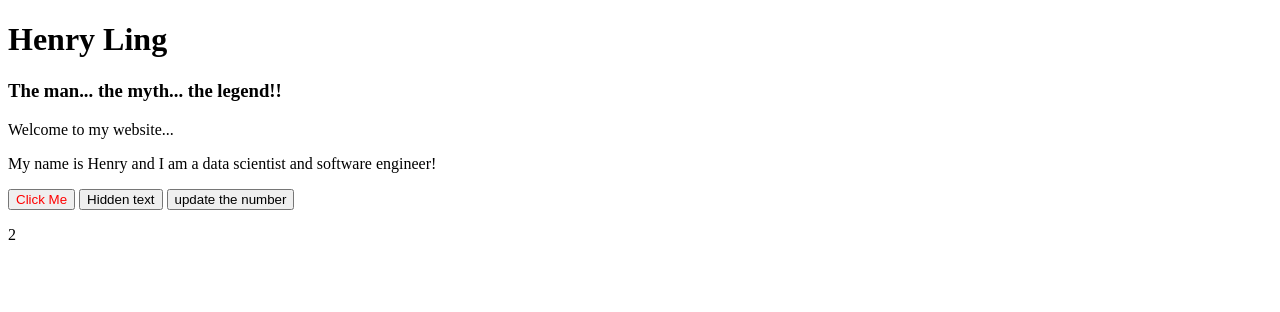
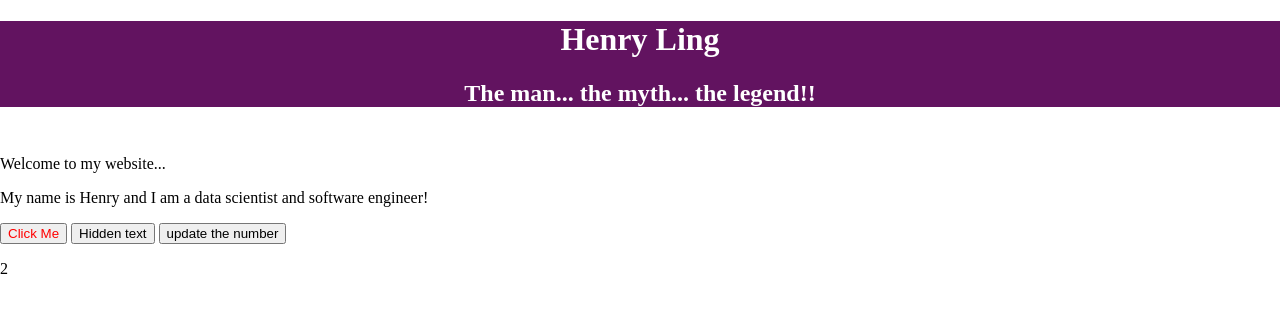
Before and after one commit to legrange271/my_website, a plain HTML site: page frontend/src/index.html in a window 1280 px wide. Drawn offline with Linux system fonts and the light colour scheme.

Commit message:
updated website to have a bit more style and flare

```diff
--- a/frontend/src/css/style.css
+++ b/frontend/src/css/style.css
@@ -8,11 +8,21 @@
 	}
 
 }
+html, body {
+	margin: 0;
+    padding: 0;
+    border: 0;
+    outline: 0;
+    font-size: 100%;
+    vertical-align: baseline;
+    background: transparent;
+    height: 100%;
+}
 
 .bubble{
 	height: max(300px, 30vw);
-	width: max(300px, 30vw);
-	background-color: rgb(33,150,243);
+	width: max(250px, 30vw);
+	background-color: #621360;
 	border-radius: 100%;
 	position: absolute;
 	left: 50%;
@@ -33,3 +43,18 @@
 #mybutton1 {
 	color: red;
 }
+
+.header{
+    position: relative;
+    top: 0;
+    left:0 ;
+    background-color: #621360;
+    width: 100%;
+    text-align: center;
+    margin-bottom: 3em;
+    color: white;
+    margin-top:  0;
+    margin-right: 0;
+    margin-left: 0;
+    padding: 0;
+}
--- a/frontend/src/index.html
+++ b/frontend/src/index.html
@@ -6,11 +6,15 @@
 		<link rel="stylesheet" type="text/css" href="css/style.css" media="screen" />
 	</head>
 	<body>
+		<div class="header">
+			<header>
+				<h1>Henry Ling</h1>
+				<h2>The man... the myth... the legend!!</h2>
+			</header>
+		</div>
 
-		<h1>Henry Ling</h1>
-		<h3>The man... the myth... the legend!!</h3>
 
-		<p>Welcome to my website...</p>
+		<p style="position:relative;">Welcome to my website...</p>
 		<p>My name is Henry and I am a data scientist and software engineer!</p>
 		<button id="mybutton1" onclick="SendAlert()">Click Me</button>
 		<button onclick="ShowHidden()">Hidden text</button>
@@ -25,6 +29,11 @@
 		<div id="bubble-wrapper">
 
 		</div>
+
+		<footer>
+
+		</footer>
+
 		<script src="js/waveanimation.js"></script>
 	</body>
 </html>
```
Also changed, not shown: frontend/src/js/scripts.js (line endings or trailing spaces).
